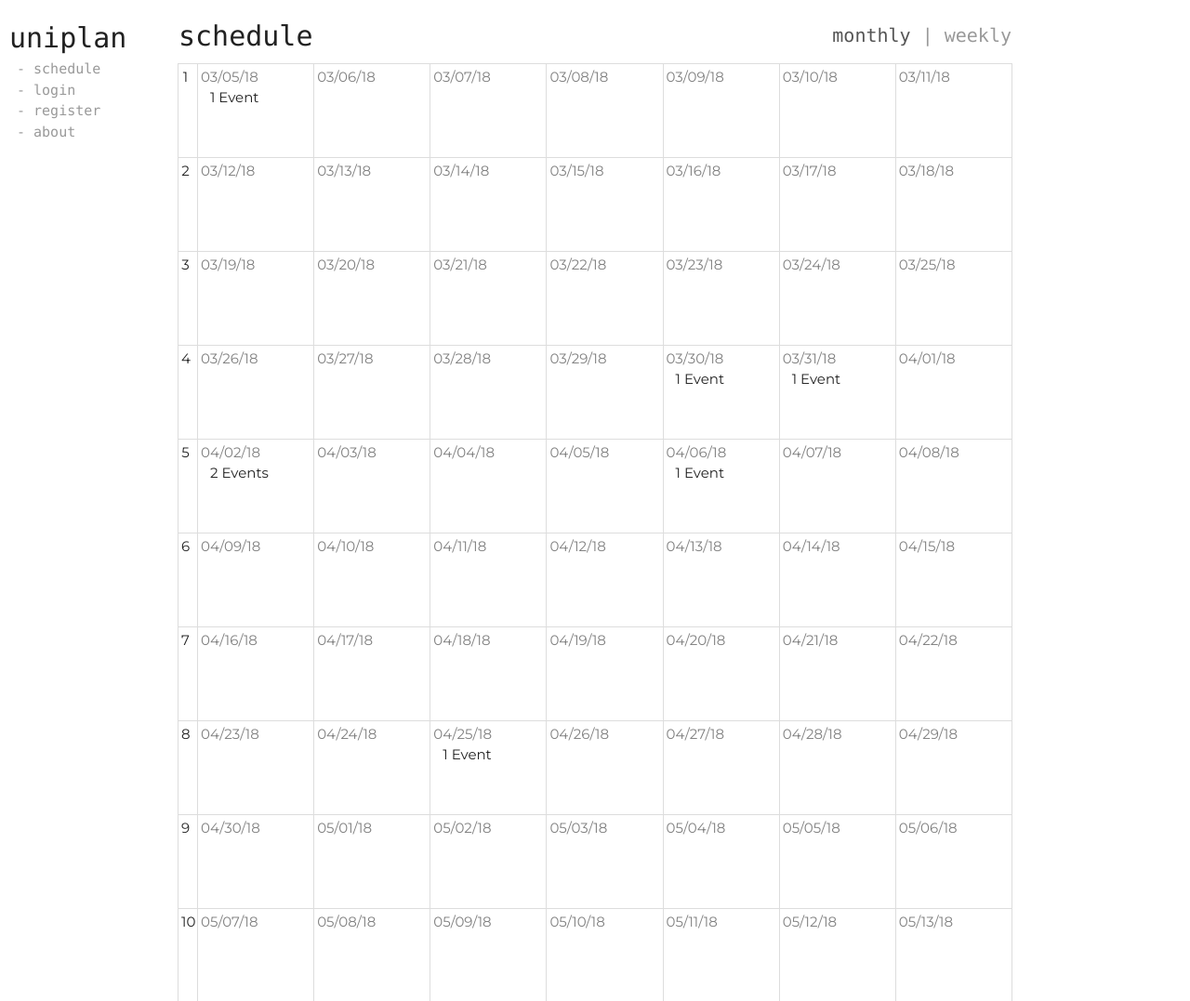
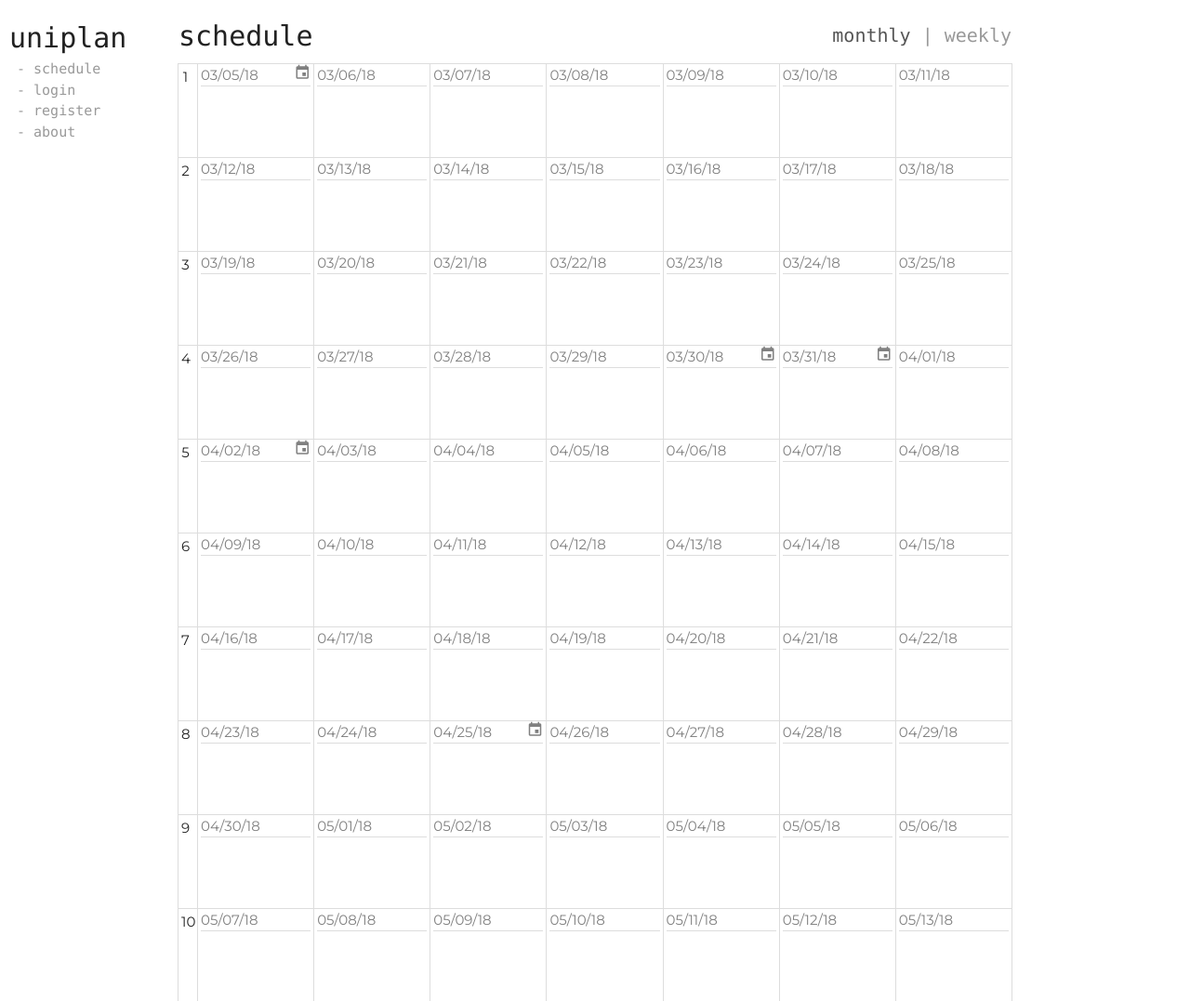
Before and after one commit to lyneca/uniplan, a Django app: page / in a window 1280 px wide. Shown: the top 1077 px of the page at 93% size. Run offline with Django 3.2, Linux system fonts and the light colour scheme; some libraries are stand-ins or nearby versions.

Commit message:
restyled and added monthly planner

```diff
--- a/planner/static/planner/style.css
+++ b/planner/static/planner/style.css
@@ -5,8 +5,10 @@ body {
 }
 
 span.date {
-    float: left;
     color: grey;
+    user-select: none;
+    cursor: default;
+    align-self: center;
 }
 
 h4 {
@@ -15,26 +17,69 @@ h4 {
     font-family: Consolas, monospace;
 }
 
-.calendar-week {
-    height: 100px;
-    padding: 3px;
-    box-shadow: 0 0 0 1px #dddddd;
-}
-
+.calendar-week,
 .calendar-day {
     height: 100px;
     padding: 3px;
     box-shadow: 0 0 0 1px #dddddd;
+    display: grid;
+    grid-template-columns: 1fr 25px;
+    grid-template-rows: 20px 1fr;
+}
+
+.calendar-week.two-rows,
+.calendar-day.two-rows {
+    grid-template-rows: 20px 1fr;
+}
+
+.event-text {
+    color: grey;
+    align-self: center;
+    text-align: right;
+}
+
+.tasks {
+    /* height: 1fr; */
+    border-top: 1px solid #dddddd;
+    grid-column: span 2;
+    display: grid;
+    grid-template-columns: 1fr;
+    grid-template-rows: repeat(4, 1fr);
+    grid-auto-flow: row;
+    grid-gap: 3px;
+    overflow-y: auto;
+    padding-top: 4px;
+}
+
+.tasks.border {
+    border-top: 1px solid #dddddd;
+}
+
+.calendar-day > .tasks {
+    /* grid-template-rows: repeat(3, 1fr); */
+}
+
+.calendar-week > .tasks {
+    /* grid-template-rows: repeat(4, 1fr); */
+}
+
+.task {
+    background-color: #fafafa;
+    border: 1px solid #dddddd;
+    border-radius: 3px;
+    text-align: center;
+    transition: border-color 0.2s, background-color 0.2s;
+}
+.task:hover {
+    border-color: #bbbbbb;
+    background-color: #f0f0f0;
 }
 
 .task, .event-text {
     white-space: nowrap;
     position: relative;
     display: inline-block;
-    border-radius: 3px;
     cursor: pointer;
-    margin-left: 10px;
-    margin-right: 10px;
     z-index: 0;
 }
 
@@ -280,7 +325,7 @@ div.login-divider {
 
 @media only screen and (max-width: 700px) {
     .weekly-container {
-        grid-template-columns: repeat(4, 1fr);
+        grid-template-columns: repeat(3, 1fr);
     }
 }
 
@@ -301,6 +346,20 @@ div.login-divider {
     .weekly-container {
         grid-template-columns: 1fr;
         text-align: left;
+    }
+    .calendar-week,
+    .calendar-day {
+
+        grid-template-rows: 20px;
+        height: auto;
+    }
+    .tasks {
+        border-top: none;
+        grid-template-columns: 1fr 1fr 1fr;
+        grid-template-rows: 1fr;
+    }
+    .tasks:empty {
+        display: none;
     }
     .selectors {
         display: block;
--- a/planner/templates/planner/index.html
+++ b/planner/templates/planner/index.html
@@ -184,9 +184,21 @@
     <div class="section-header" id="about"></div>
     <div class="section">
         <h4>about</h4>
-        <p>Elit eaque recusandae et magnam consequatur? Illo vero consequatur optio iure aut Placeat laboriosam excepturi ea possimus omnis. Exercitationem itaque ipsam minus quos eos nihil quidem non officiis Molestiae tenetur.</p>
-        <p>Consectetur maxime sunt iusto odit recusandae? Natus distinctio quod architecto corporis distinctio Eos nostrum impedit assumenda inventore consequatur. Accusamus commodi expedita consequatur animi facere Suscipit veniam repellat ad molestiae perferendis.</p>
-        <p>Elit suscipit magnam officiis laboriosam animi aliquid exercitationem Quo et nostrum eaque est consequatur? Illum officiis odit a obcaecati ullam hic? Nemo incidunt provident dolores aliquid ut. Eos cum cum?</p>
+        <p>
+            This is an remake of a project created in 24h by a team of four uSyd students for UniHack Syd 2017.
+            It serves as an organiser for your assessments.
+        </p>
+        <p>
+            The assessment data is dummy data for demo purposes, as we do not yet have live data.
+        </p>
+        <p>
+            Eventually, the site will have real data pulled from various sites, and you'll be able to generate links to add to calendars.
+        </p>
+        <p>
+            Questions? Comments? Ideas?<br>
+            <a href="https://m.me/islingr">Message me on facebook</a> or send an email to
+            <a href="mailto:lukemtuthill@gmail.com">lukemtuthill@gmail.com</a>.
+        </p>
     </div>
     <div class="footer">a rainbow table project</div>
     </div>
--- a/planner/templates/planner/monthly.html
+++ b/planner/templates/planner/monthly.html
@@ -5,22 +5,27 @@
         </div>
     </div>
     {% for day in week %}
-    <div class="calendar-week">
-        <span class="date">{{ day }}</span><br />
+    <div class="calendar-day {% if day.tasks %}two-rows{% endif %}">
+        <span class="date">{{ day }}</span>
+        <div class="event-text">
         {% if day.events %}
-        <div class="event-text">{{ day.events|length }} Event{{ day.events|pluralize }}
+            <i class="material-icons" style="font-size: 18px;">event</i>
             <div class="events">
             {% for event in day.events %}
                 {{ event }}<br>
             {% endfor %}
             </div>
+        {% endif %}
         </div>
-        {% endif %}
+        {% spaceless %}
+        <div class="tasks {% if day.tasks %}border{% endif %}">
         {% for task in day.tasks %}
-        <div class="task">{{ task.unit.name }}
-            <span class="task-name">{{ task.name }}<br></span>
+            <div class="task">{{ task.unit.name }}
+                <span class="task-name">{{ task.name }}<br></span>
+            </div>
+        {% endfor %}
         </div>
-        {% endfor %}
+        {% endspaceless %}
     </div>
     {% endfor %}
 {% endfor %}
--- a/planner/templates/planner/weekly.html
+++ b/planner/templates/planner/weekly.html
@@ -1,19 +1,24 @@
 {% for week in weeks %}
-    <div class="calendar-week">
-        <span class="week-name">Week {{ forloop.counter }}</span><br>
-        {% if week.events %}
-            <div class="event-text">{{ week.events|length }} Event{{ week.events|pluralize }}
+    <div class="calendar-week {% if day.tasks %}two-rows{% endif %}">
+        <span class="week-name">Week {{ forloop.counter }}</span>
+            <div class="event-text">
+            {% if week.events %}
+                <i class="material-icons" style="font-size: 18px;">event</i>
                 <div class="events">
                 {% for event in week.events %}
                     {{ event }}<br>
                 {% endfor %}
                 </div>
-            </div><br>
-            {% endif %}
-            {% for task in week.tasks %}
+        {% endif %}
+        </div>
+        {% spaceless %}
+        <div class="tasks {% if week.tasks %}border{% endif %}">
+        {% for task in week.tasks %}
             <div class="task">{{ task.unit.name }}
                 <span class="task-name">{{ task.name }}<br></span>
             </div>
-            {% endfor %}
+        {% endfor %}
+        </div>
+        {% endspaceless %}
     </div>
 {% endfor %}
--- a/planner/views.py
+++ b/planner/views.py
@@ -12,8 +12,7 @@ dates = {
     '05 Mar': ['Lectures begin'],
     '30 Mar': ['Good Friday'],
     '31 Mar': ['Census date'],
-    '02 Apr': ['Easter Monday', 'Mid-semester break begins'],
-    '06 Apr': ['Mid-semester break ends'],
+    '02 Apr': ['Easter Monday', 'Mid-semester break'],
     '25 Apr': ['ANZAC Day'],
     '11 Jun': ['Queen\'s Birthday', 'Study vacation begins'],
     '15 Jun': ['Study vacation ends'],
```
